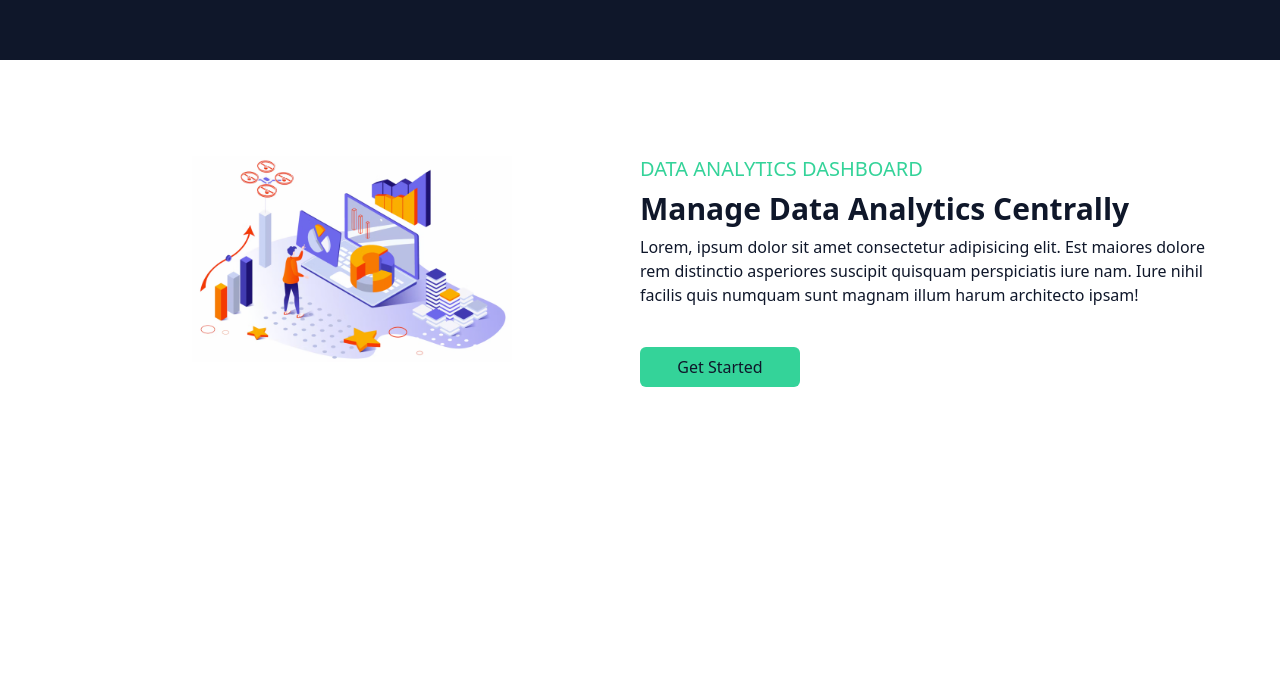
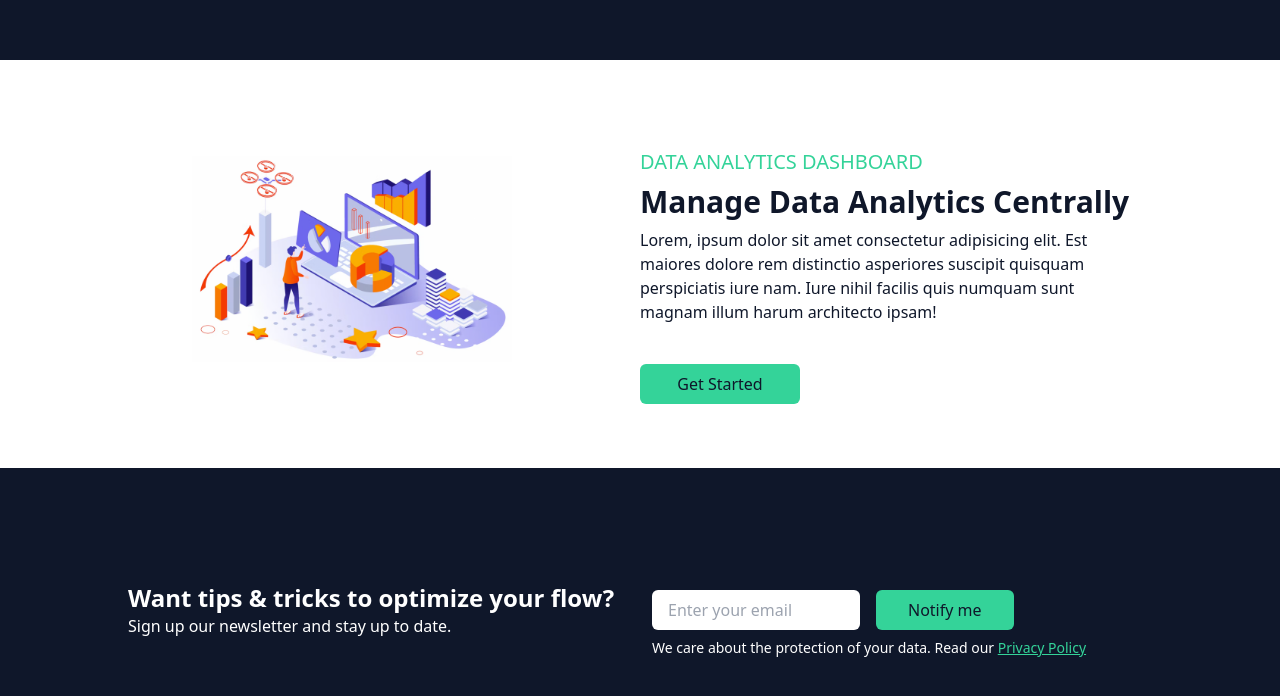
Before and after one commit to JoerKul/tailwindcss_demo, a React (Vite) app: page / in a window 1280 px wide. Shown: the part 756-1452 px from the top of the page. Before the commit the page ends 1214 px from the top, so only its background shows below. Built offline with nearby package versions, Linux system fonts and the light colour scheme.

Commit message:
add newsletter add transition on nav

```diff
--- a/src/App.tsx
+++ b/src/App.tsx
@@ -1,6 +1,7 @@
 import Analytics from "./components/Analytics";
 import Hero from "./components/Hero";
 import Navbar from "./components/Navbar";
+import Newsletter from "./components/Newsletter";
 
 function App() {
   return (
@@ -8,6 +9,7 @@ function App() {
       <Navbar />
       <Hero />
       <Analytics />
+      <Newsletter />
     </div>
   );
 }
--- a/src/components/Analytics.tsx
+++ b/src/components/Analytics.tsx
@@ -17,7 +17,7 @@ function Analytics() {
         <div className="text-3xl font-semibold">
           Manage Data Analytics Centrally
         </div>
-        <div>
+        <div className="lg:mr-24">
           Lorem, ipsum dolor sit amet consectetur adipisicing elit. Est maiores
           dolore rem distinctio asperiores suscipit quisquam perspiciatis iure
           nam. Iure nihil facilis quis numquam sunt magnam illum harum
--- a/src/components/Navbar.tsx
+++ b/src/components/Navbar.tsx
@@ -27,8 +27,8 @@ function Navbar() {
       <div
         className={
           showMenu
-            ? "bg-slate-900 absolute w-64 h-screen top-20 left-0 sm:hidden"
-            : "hidden"
+            ? "bg-slate-900 absolute w-64 h-screen top-20 left-0  ease-in transition-all transform duration-400 sm:hidden"
+            : "top-20 -left-60  absolute"
         }
       >
         <ul className="flex flex-col p-6 font-light gap-4">
--- /dev/null
+++ b/src/components/Newsletter.tsx
@@ -0,0 +1,36 @@
+import React from "react";
+
+const Newsletter = () => {
+  return (
+    <div className="grid lg:grid-cols-2 h-[20rem] items-start max-w-5xl mx-auto  text-center lg:text-left place-content-center gap-6">
+      <div className="">
+        <div className="text-2xl font-bold">
+          Want tips & tricks to optimize your flow?
+        </div>
+        <div className=" font-medium">
+          Sign up our newsletter and stay up to date.
+        </div>
+      </div>
+      <div className="my-2">
+        <input
+          className="rounded-md mr-4 w-52 py-2 px-4"
+          type="text"
+          placeholder="Enter your email"
+        />
+        <button className="text-slate-900 bg-emerald-400 py-2 px-8 rounded-md">
+          Notify me
+        </button>
+        <div className="py-2 text-sm">
+          <p>
+            We care about the protection of your data. Read our{" "}
+            <a className="underline text-emerald-400" href="/">
+              Privacy Policy
+            </a>
+          </p>
+        </div>
+      </div>
+    </div>
+  );
+};
+
+export default Newsletter;
```
